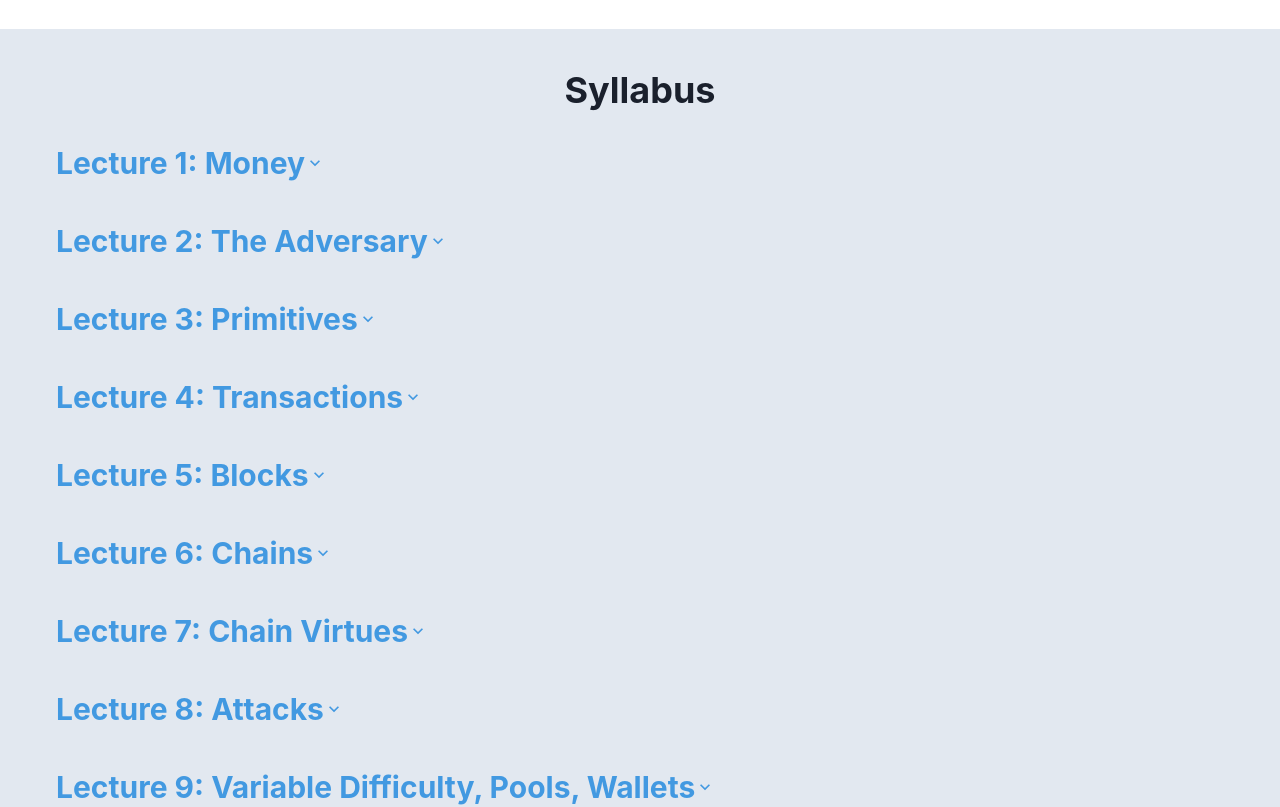
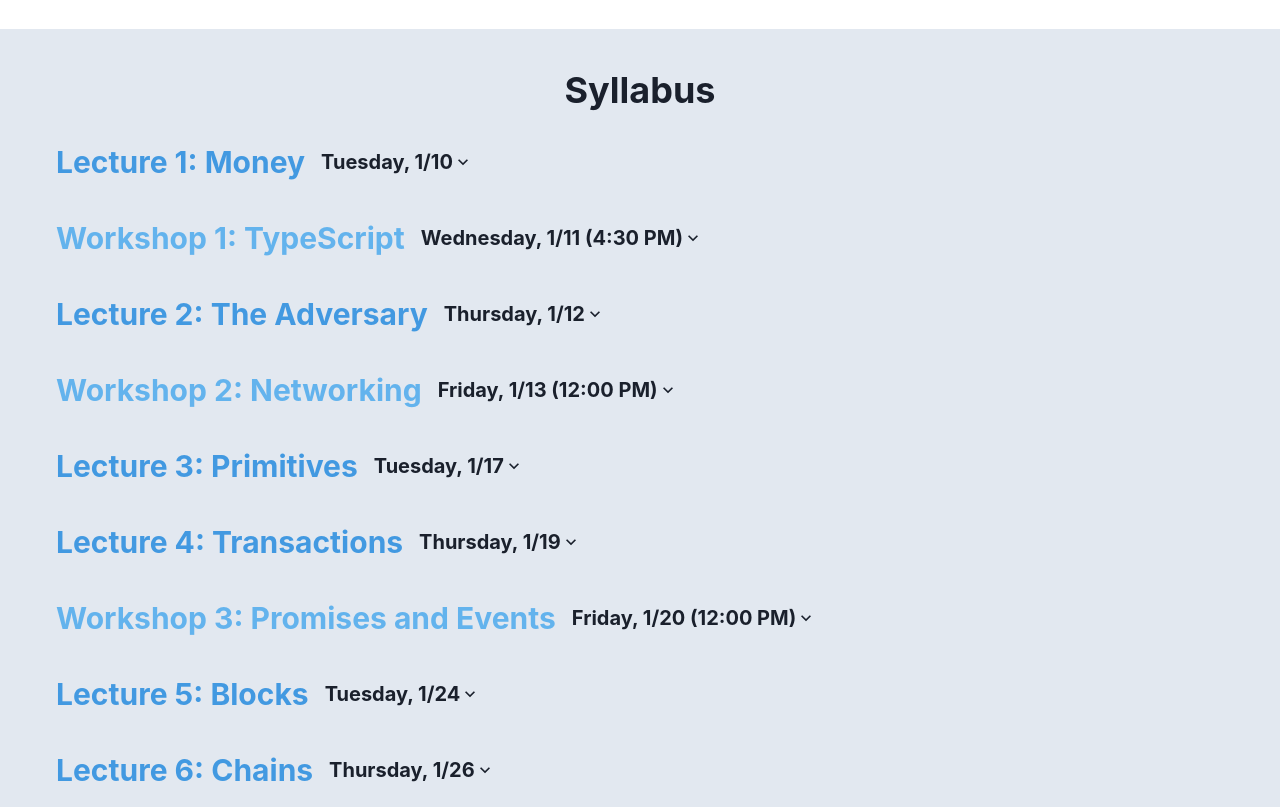
Before and after one commit to Scott-Hickmann/EE374, a Next.js app: page / in a window 1280 px wide. Shown: the part 1180-1987 px from the top of the page. Built offline with nearby package versions, Linux system fonts and the light colour scheme.

Commit message:
Add dates

```diff
--- a/components/section.tsx
+++ b/components/section.tsx
@@ -57,6 +57,14 @@ export function SubsectionTitle({ color, children }: SubsectionTitleProps) {
   );
 }
 
+export function SubsectionTitleDate({ children }: SubsectionTextProps) {
+  return (
+    <Text fontSize="xl" fontWeight="bold">
+      {children}
+    </Text>
+  );
+}
+
 export function SubectionText({ children }: SubsectionTextProps) {
   return <Text>{children}</Text>;
 }
--- a/pages/index.tsx
+++ b/pages/index.tsx
@@ -4,6 +4,7 @@ import {
   AccordionIcon,
   AccordionItem,
   AccordionPanel,
+  HStack,
   Link,
   SimpleGrid,
   useColorModeValue
@@ -17,18 +18,23 @@ import {
   SubectionText,
   Subsection,
   SubsectionTitle,
+  SubsectionTitleDate,
   TeachingTeamMember
 } from '../components/section';
 import TitleSection from '../components/titleSection';
+import { usDate, usTime } from '../utils/date';
 
 interface SyllabusItem {
   title: string;
+  date: Date;
   content: (JSX.Element | string)[];
+  type?: 'exam' | 'workshop';
 }
 
 const syllabus: SyllabusItem[] = [
   {
     title: 'Lecture 1: Money',
+    date: new Date(2023, 0, 10),
     content: [
       'Administrivia',
       'Money as a social construct',
@@ -38,7 +44,18 @@ const syllabus: SyllabusItem[] = [
     ]
   },
   {
+    title: 'Workshop 1: TypeScript',
+    date: new Date(2023, 0, 11, 16, 30),
+    content: [
+      'Setting up a TypeScript project',
+      'TypeScript basics',
+      'Building your project'
+    ],
+    type: 'workshop'
+  },
+  {
     title: 'Lecture 2: The Adversary',
+    date: new Date(2023, 0, 12),
     content: [
       'The adversary A',
       'The security parameter κ',
@@ -52,7 +69,18 @@ const syllabus: SyllabusItem[] = [
     ]
   },
   {
+    title: 'Workshop 2: Networking',
+    date: new Date(2023, 0, 13, 12, 0),
+    content: [
+      'TCP/IP socket connections',
+      'Establishing a connection',
+      'Receiving and parsing data'
+    ],
+    type: 'workshop'
+  },
+  {
     title: 'Lecture 3: Primitives',
+    date: new Date(2023, 0, 17),
     content: [
       'The hash function: H',
       'Preimage resistance, second preimage resistance, collision resistance',
@@ -67,6 +95,7 @@ const syllabus: SyllabusItem[] = [
   },
   {
     title: 'Lecture 4: Transactions',
+    date: new Date(2023, 0, 19),
     content: [
       'Transactions',
       'Inputs and outputs',
@@ -80,7 +109,14 @@ const syllabus: SyllabusItem[] = [
     ]
   },
   {
+    title: 'Workshop 3: Promises and Events',
+    date: new Date(2023, 0, 20, 12, 0),
+    content: ['JavaScript promises', 'Async/await', 'Event emitters'],
+    type: 'workshop'
+  },
+  {
     title: 'Lecture 5: Blocks',
+    date: new Date(2023, 0, 24),
     content: [
       'Views in disagreement',
       'Double spending',
@@ -99,6 +135,7 @@ const syllabus: SyllabusItem[] = [
   },
   {
     title: 'Lecture 6: Chains',
+    date: new Date(2023, 0, 26),
     content: [
       'Hash chains',
       'The number n of parties',
@@ -115,6 +152,7 @@ const syllabus: SyllabusItem[] = [
   },
   {
     title: 'Lecture 7: Chain Virtues',
+    date: new Date(2023, 0, 31),
     content: [
       'Temporary forks',
       'Convergence',
@@ -126,6 +164,7 @@ const syllabus: SyllabusItem[] = [
   },
   {
     title: 'Lecture 8: Attacks',
+    date: new Date(2023, 1, 2),
     content: [
       'Healing',
       'Macroeconomic supply',
@@ -135,6 +174,7 @@ const syllabus: SyllabusItem[] = [
   },
   {
     title: 'Lecture 9: Variable Difficulty, Pools, Wallets',
+    date: new Date(2023, 1, 7),
     content: [
       'CPU, GPU, ASIC mining',
       'Incentive compatibility',
@@ -150,6 +190,7 @@ const syllabus: SyllabusItem[] = [
   },
   {
     title: 'Lecture 10: Accounts and Balances, Merkle Trees',
+    date: new Date(2023, 1, 9),
     content: [
       'The account model',
       'Transactions in the account model',
@@ -166,10 +207,13 @@ const syllabus: SyllabusItem[] = [
   },
   {
     title: 'Midterm Exam',
-    content: ['More information will be posted soon.']
+    date: new Date(2023, 1, 14),
+    content: ['More information will be posted soon.'],
+    type: 'exam'
   },
   {
     title: 'Lecture 11: Light Clients, Backbone Warmup',
+    date: new Date(2023, 1, 16),
     content: [
       'The problem of scalability in blockchains: Scaling computation, communication, and storage',
       'From x-bar to x using Merkle Trees',
@@ -184,6 +228,7 @@ const syllabus: SyllabusItem[] = [
   },
   {
     title: 'Lecture 12: Security in Earnest (I)',
+    date: new Date(2023, 1, 21),
     content: [
       'The Environment and the Execution',
       'The Rushing Adversary',
@@ -209,6 +254,7 @@ const syllabus: SyllabusItem[] = [
   },
   {
     title: 'Lecture 13: Security in Earnest (II)',
+    date: new Date(2023, 1, 23),
     content: [
       'Ledger Safety and Liveness, formally. The liveness parameter u.',
       'Proof of Safety from Common Prefix',
@@ -232,6 +278,7 @@ const syllabus: SyllabusItem[] = [
   },
   {
     title: 'Lecture 14: Security in Earnest (III)',
+    date: new Date(2023, 1, 28),
     content: [
       'Reminder of bounds on the expectations of X and Y',
       'Upper bound on the expectation of Z',
@@ -245,6 +292,7 @@ const syllabus: SyllabusItem[] = [
   },
   {
     title: 'Lecture 15: Longest Chain Proof of Stake (I)',
+    date: new Date(2023, 2, 2),
     content: [
       "Proof of Work's perils and environmental impact",
       'Proof of Work vs Proof of Stake',
@@ -254,6 +302,7 @@ const syllabus: SyllabusItem[] = [
   },
   {
     title: 'Lecture 16: Longest Chain Proof of Stake (II)',
+    date: new Date(2023, 2, 7),
     content: [
       "Proof of Work's perils and environmental impact",
       'Proof of Work vs Proof of Stake',
@@ -263,6 +312,7 @@ const syllabus: SyllabusItem[] = [
   },
   {
     title: 'Lecture 17: BFT Proof of Stake (I)',
+    date: new Date(2023, 2, 9),
     content: [
       'Everything is a Race and Nakamoto Always Wins',
       'Verifiable Random Functions',
@@ -273,17 +323,30 @@ const syllabus: SyllabusItem[] = [
   },
   {
     title: 'Lecture 18: BFT Proof of Stake (II)',
+    date: new Date(2023, 2, 14),
     content: ['The Streamlet protocol and its proof of safety']
   },
   {
+    title: 'Lecture 19: Proof of Stake Conclusion',
+    date: new Date(2023, 2, 16),
+    content: ['Final lecture on proof of stake']
+  },
+  {
     title: 'Final Exam',
-    content: ['More information will be posted soon.']
+    date: new Date(2023, 2, 21),
+    content: ['More information will be posted soon.'],
+    type: 'exam'
   }
 ];
 
 export default function HomePage() {
   const section1SubsectionTitleColor = 'gray.400';
-  const section2SubsectionTitleColor = 'blue.400';
+  const primaryColor = 'blue.400';
+
+  const colors = {
+    exam: useColorModeValue('blue.600', 'blue.200'),
+    workshop: useColorModeValue('blue.300', 'blue.600')
+  } as const;
 
   return (
     <Layout
@@ -336,10 +399,7 @@ export default function HomePage() {
             </SubsectionTitle>
             <SubectionText>
               Please reach out to{' '}
-              <Link
-                color={section2SubsectionTitleColor}
-                href="mailto:dionyziz@stanford.edu"
-              >
+              <Link color={primaryColor} href="mailto:dionyziz@stanford.edu">
                 dionyziz@stanford.edu
               </Link>{' '}
               if you have any questions or concerns!
@@ -349,15 +409,21 @@ export default function HomePage() {
       </Sections>
       <Section id="syllabus" bg={useColorModeValue('gray.200', 'gray.700')}>
         <SectionTitle>Syllabus</SectionTitle>
-        {syllabus.map(({ title, content }, index) => (
+        {syllabus.map(({ title, date, content, type }, index) => {
+          const color = type ? colors[type] : primaryColor;
+          return (
             <Subsection key={index}>
               <Accordion allowToggle>
-              <AccordionItem>
+                <AccordionItem border="none">
                   <AccordionButton borderRadius="md">
-                  <SubsectionTitle color={section2SubsectionTitleColor}>
-                    {title}
-                  </SubsectionTitle>
-                  <AccordionIcon color={section2SubsectionTitleColor} />
+                    <HStack spacing={4}>
+                      <SubsectionTitle color={color}>{title}</SubsectionTitle>
+                      <SubsectionTitleDate>
+                        {usDate(date)}
+                        {date.getHours() !== 0 ? ` (${usTime(date)})` : ''}
+                      </SubsectionTitleDate>
+                    </HStack>
+                    <AccordionIcon />
                   </AccordionButton>
                   <AccordionPanel>
                     {content.map((item, index) => (
@@ -367,7 +433,8 @@ export default function HomePage() {
                 </AccordionItem>
               </Accordion>
             </Subsection>
-        ))}
+          );
+        })}
       </Section>
       <Section id="team" bg="blue.500" color="white">
         <SectionTitle>Teaching Team</SectionTitle>
--- /dev/null
+++ b/utils/date.ts
@@ -0,0 +1,19 @@
+export function padDatePart(part: number): string {
+  return part.toString().padStart(2, '0');
+}
+
+export function usDate(date: Date): string {
+  return date.toLocaleString('en-US', {
+    weekday: 'long',
+    month: 'numeric',
+    day: 'numeric'
+  });
+}
+
+export function usTime(date: Date): string {
+  return date.toLocaleString('en-US', {
+    hour: 'numeric',
+    hour12: true,
+    minute: 'numeric'
+  });
+}
```
Lines whose indentation alone changed are shown as unchanged.
